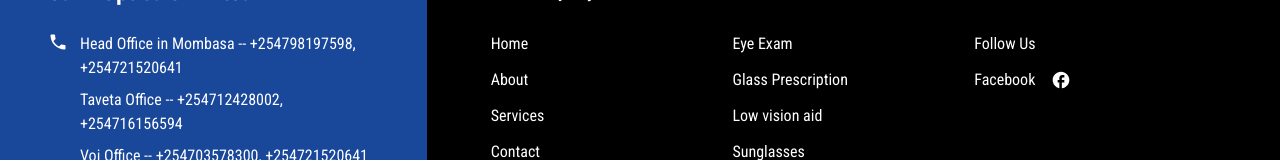
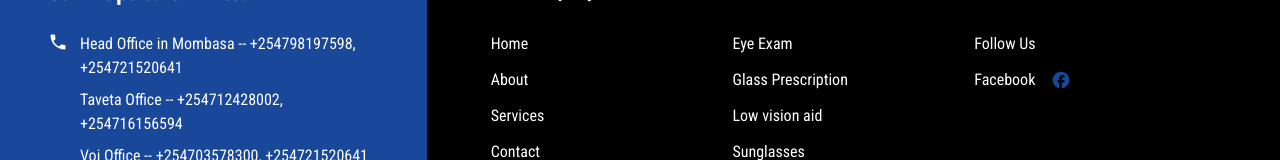
Before and after one commit to JoelOgira/sann-opticals, a Next.js app: page /about in a window 1280 px wide. Shown: the part 608-768 px from the top of the page. Built offline with nearby package versions, Linux system fonts and the light colour scheme.

Commit message:
Modified the styling

```diff
--- a/app/components/Footer.jsx
+++ b/app/components/Footer.jsx
@@ -66,7 +66,7 @@ const Footer = () => {
               <div className='flex flex-col space-y-3'>
                 <p className='text-xl font-semibold pb-4' >Social Links</p>
                 <p>Follow Us</p>
-                <Link className='flex flex-row items-center space-x-4' href={'https://www.facebook.com/people/SANN-Opticals/100057699240184/'} target='_blank'> <span>Facebook</span> <span><MdFacebook className='text-xl text-deepbg-deepBlue' /></span> </Link>
+                <Link className='flex flex-row items-center space-x-4' href={'https://www.facebook.com/people/SANN-Opticals/100057699240184/'} target='_blank'> <span>Facebook</span> <span><MdFacebook className='text-xl text-deepBlue' /></span> </Link>
               </div>
             </div>
           </div>
```
